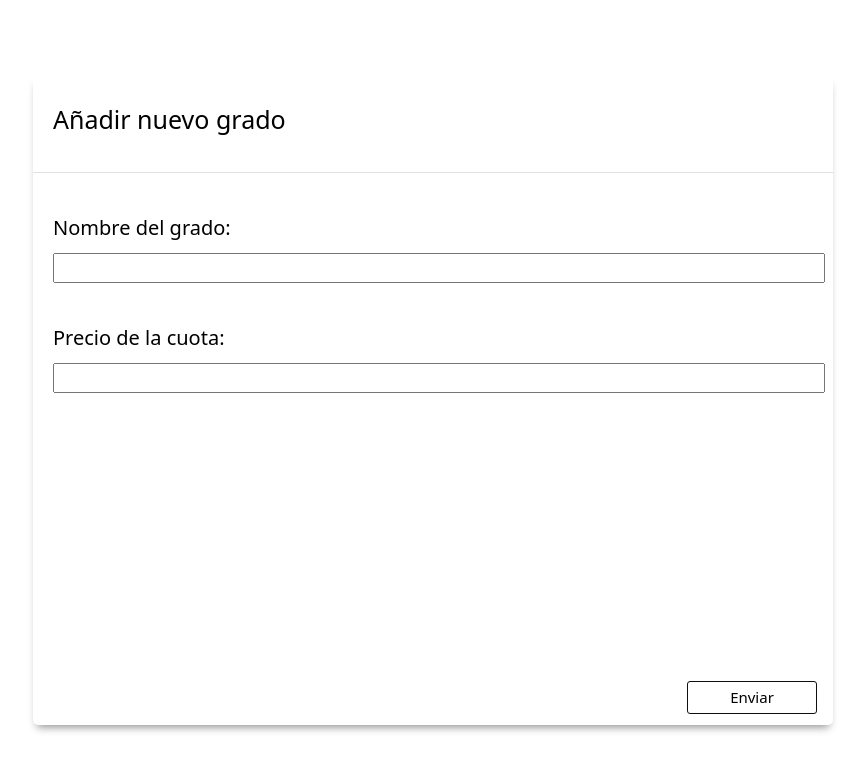
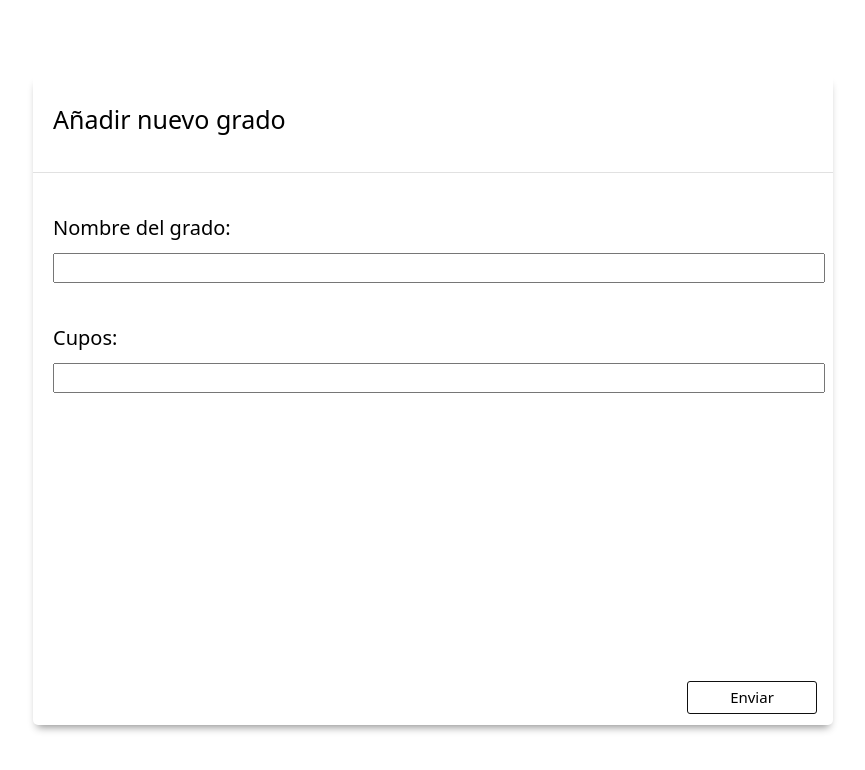
Before and after one commit to RodriMunoz96/PF-front-end, a React (Vite) app: page /addGrade in a window 1280 px wide. Shown: the top 770 px of the page, without its empty margins (207-1072 px from the left). Built offline with nearby package versions, Linux system fonts and the light colour scheme; no server answers.

Commit message:
Update GradeForm.jsx

```diff
--- a/src/components/ViewSuperAdmin/MainComponents/Dashboard/Grades/GradeForm/GradeForm.jsx
+++ b/src/components/ViewSuperAdmin/MainComponents/Dashboard/Grades/GradeForm/GradeForm.jsx
@@ -9,7 +9,7 @@ function GradeForm() {
     const dispatch = useDispatch()
     const [newGrade, setNewGrade] = useState({
         gradename: "",
-        gradequota: ""
+        gradeQuotaLimit: ""
     })
     const arrow = '<---'
 
@@ -28,7 +28,7 @@ function GradeForm() {
         dispatch(postGrade(newGrade))
         setNewGrade({
             gradename: "",
-            gradequota: ""
+            gradeQuotaLimit: ""
         })
         navigate("/viewSuperAdmin/dashboard")
     }
@@ -45,7 +45,7 @@ function GradeForm() {
                         <input onChange={onChange} type="text" name='gradename' />
                     </div>
                     <div className={style.container_labels}>
-                        <label htmlFor="gradequota">Precio de la cuota:</label>
+                        <label htmlFor="gradequota">Cupos:</label>
                         <input onChange={onChange} type="number" name='gradequota' />
                     </div>
                     <button className={style.btn_send} type='submit'>Enviar</button>
```
